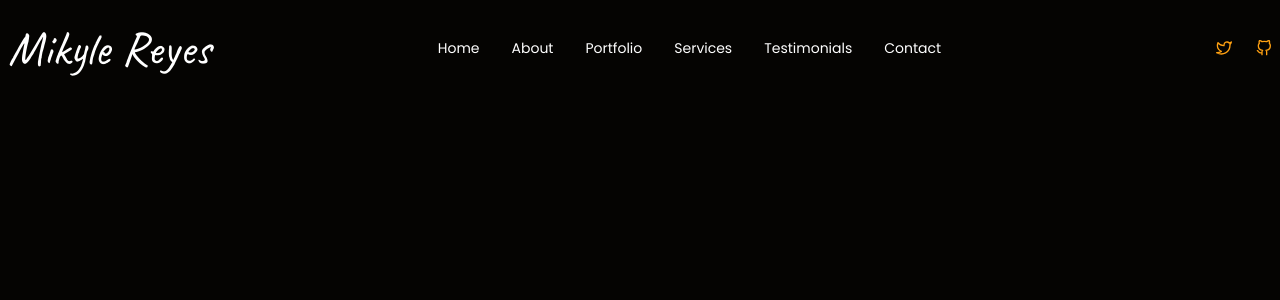
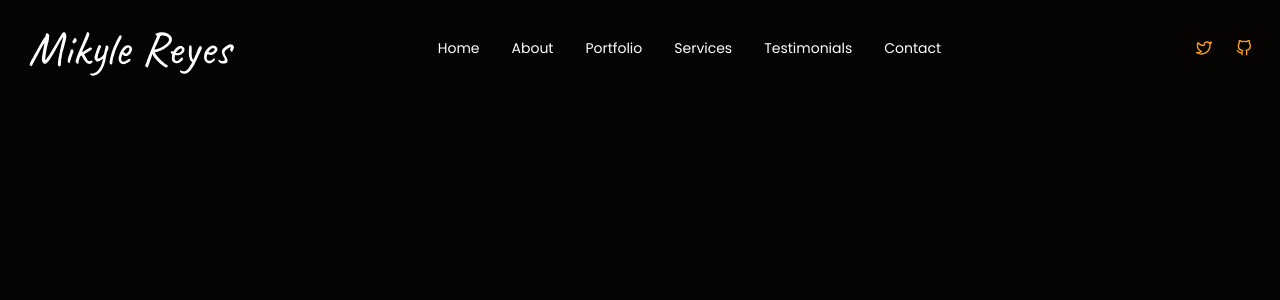
Before and after one commit to muhkyle17/portfolio-website, a Next.js app: page / in a window 1280 px wide. Shown: the top 300 px of the page. Built offline with nearby package versions, Linux system fonts and the light colour scheme.

Commit message:
Minor changes to header styling

```diff
--- a/components/common/Header.js
+++ b/components/common/Header.js
@@ -20,8 +20,8 @@ const Header = () => {
         bg ? 'bg-tertiary h-20' : 'h-24'
       } flex items-center fixed top-0 w-full text-white z-10 transition-all duration-300`}
     >
-      <div className='container mx-auto h-full flex justify-between items-center px-10 lg:px-2'>
-        <a href='#' className='text-5xl name'>
+      <div className='container mx-auto h-full flex justify-between items-center px-10 lg:px-7'>
+        <a href='#' className='text-5xl name hover:text-[#FFA112]'>
           Mikyle Reyes
         </a>
 
```
